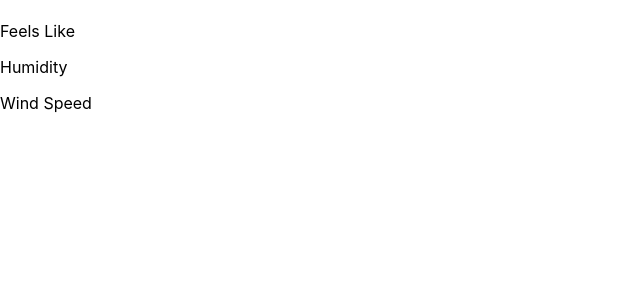
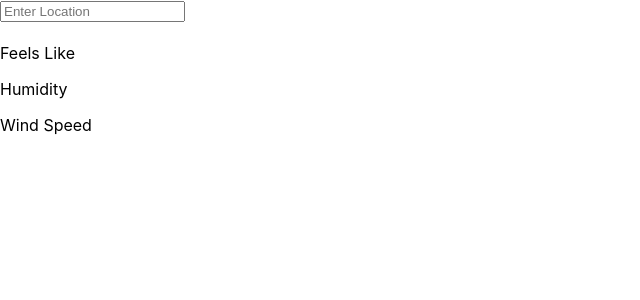
Before and after one commit to LeslyA08/weather-app, a React (Create React App) app: page / in a window 1280 px wide. Shown: the top 300 px of the page, without its empty margins (0-640 px from the left). Built offline with nearby package versions, Linux system fonts and the light colour scheme; no server answers.

Commit message:
can search any city, will display proper information

```diff
--- a/src/App.js
+++ b/src/App.js
@@ -6,22 +6,33 @@ function App() {
   const [weather, setWeather] = useState([]);
   const [location, setLocation] = useState('')
 
-  const getWeather = () => {
-    fetch(`https://api.openweathermap.org/data/2.5/weather?q=dallas&units=imperial&appid=9636a0d670bb028a34afd3c82ff192b5`)
+
+
+const getWeather = (event) => {
+  if (event.key === 'Enter') {
+  fetch(`https://api.openweathermap.org/data/2.5/weather?q=${location}&units=imperial&appid=9636a0d670bb028a34afd3c82ff192b5`)
   .then((response) => {
     return response.json()
   })
   .then(data => {
     setWeather(data)
   })
-  };
-  useEffect(() => {
-    getWeather()
-  }, []);
+}
+  setLocation('')
+}
 
 
   return (
     <>
+    <div>
+      <input
+      defaultValue={location}
+      onChange={event => setLocation(event.target.value)}
+      onKeyPress= {getWeather}
+      placeholder='Enter Location'
+      type="text"
+      />
+    </div>
       <div>
         <h1 className="name">{weather.name}</h1>
         {weather.main ? <p >{weather.main.temp}°F</p> : null}
```
Lines whose indentation alone changed are shown as unchanged.
